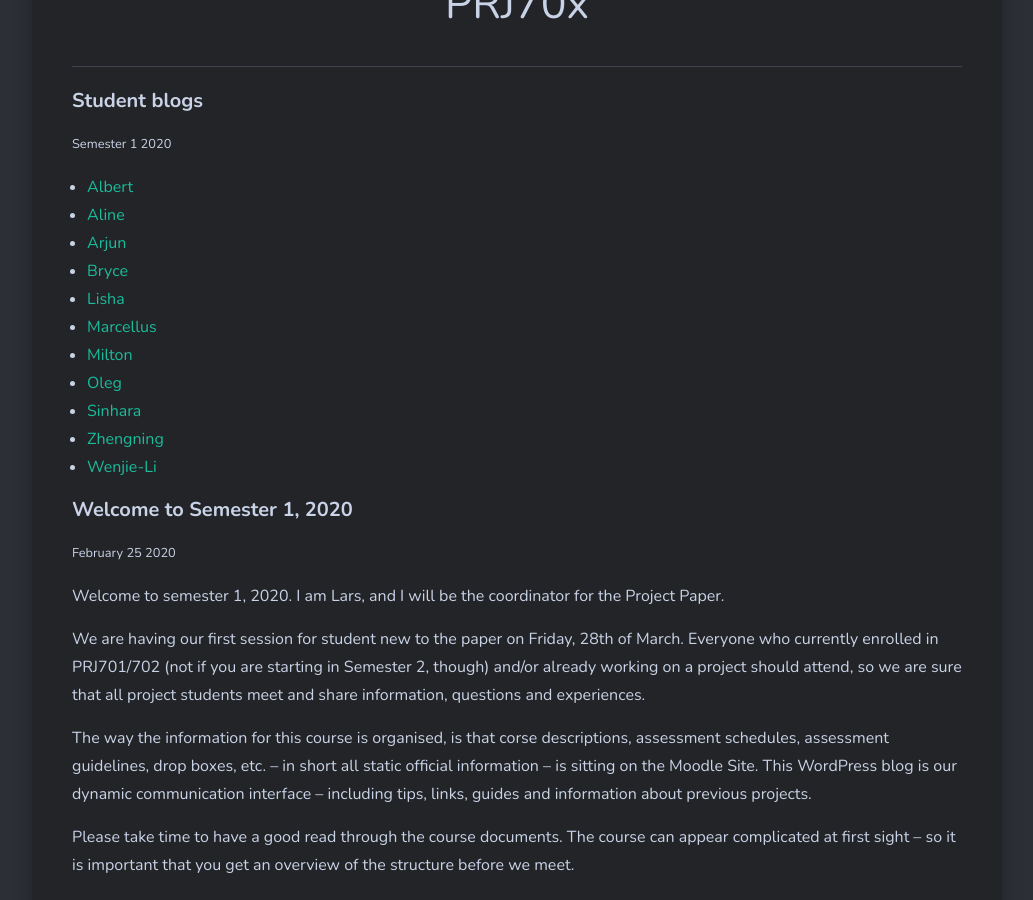
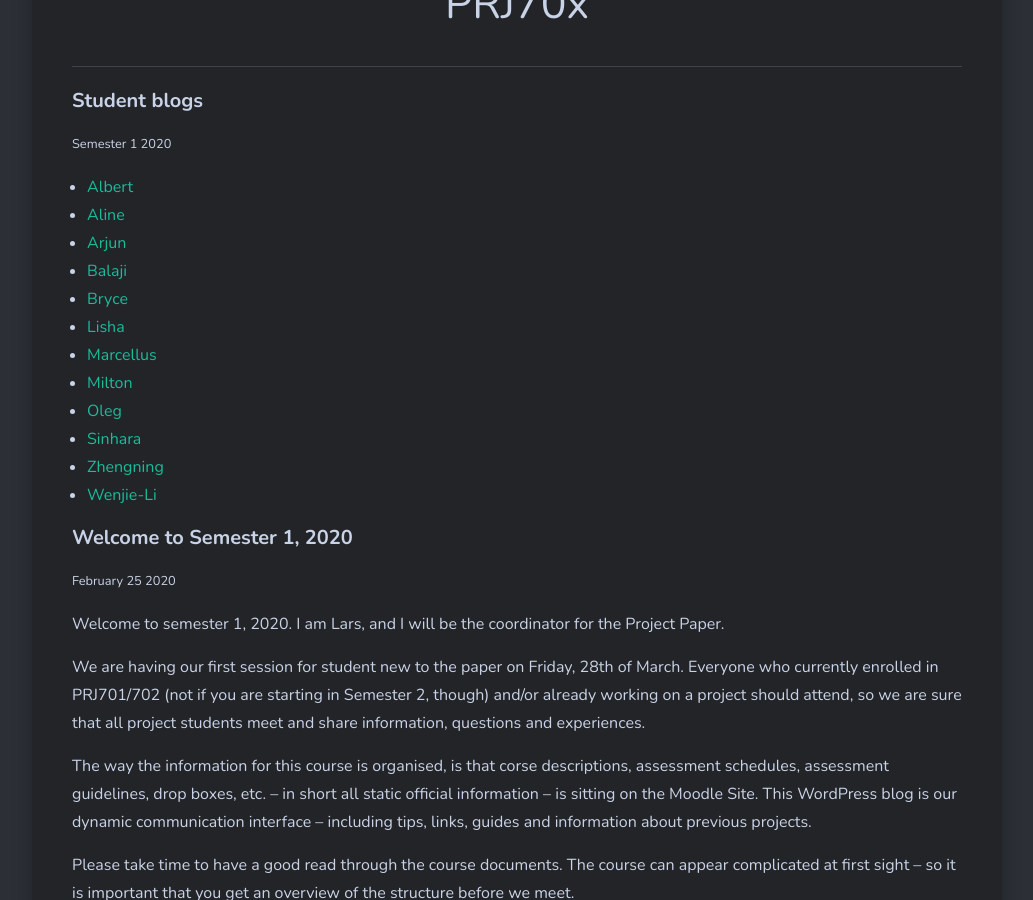
Before and after one commit to larsoliverdam/nmit, a Jekyll site: the page built from _pages/PRJ70x.md, in a window 1280 px wide and 900 px high, scrolled down 782 px. Shown: the whole window, without its empty margins (123-1156 px from the left). Built offline with Jekyll 4.4.1, drawn with Linux system fonts in a browser that asks for light colours; nearby versions of some CDN libraries; comment, search, counter and statistics services are not loaded.

Commit message:
add blog to PRJ70x

```diff
--- a/_pages/PRJ70x.md
+++ b/_pages/PRJ70x.md
@@ -11,6 +11,7 @@ image: 01.jpg
 * [Albert](https://labone.home.blog/category/prj702/)
 * [Aline](https://alinesproject.wordpress.com/category/prj701-702/)
 * [Arjun](https://itproject2020arjunmadhavankutty.wordpress.com/)
+* [Balaji](https://balajiprojectblog.wordpress.com/)
 * [Bryce](https://bjrowedev.github.io/projectjournal/)
 * [Lisha](https://graduateprj702sem1.wordpress.com/)
 * [Marcellus](http://itmarcellus.school.blog/category/prj702-it-project/)
```
